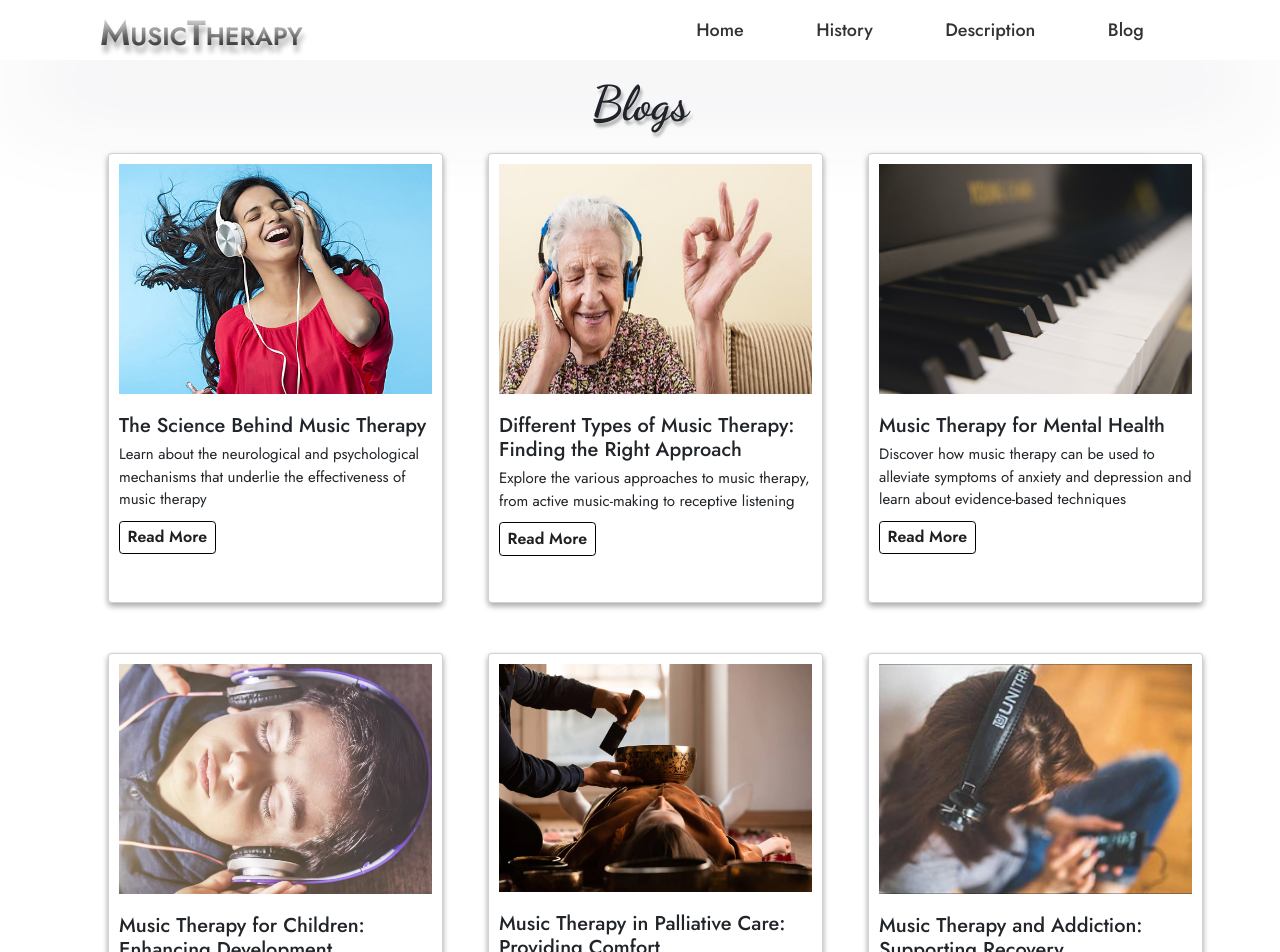
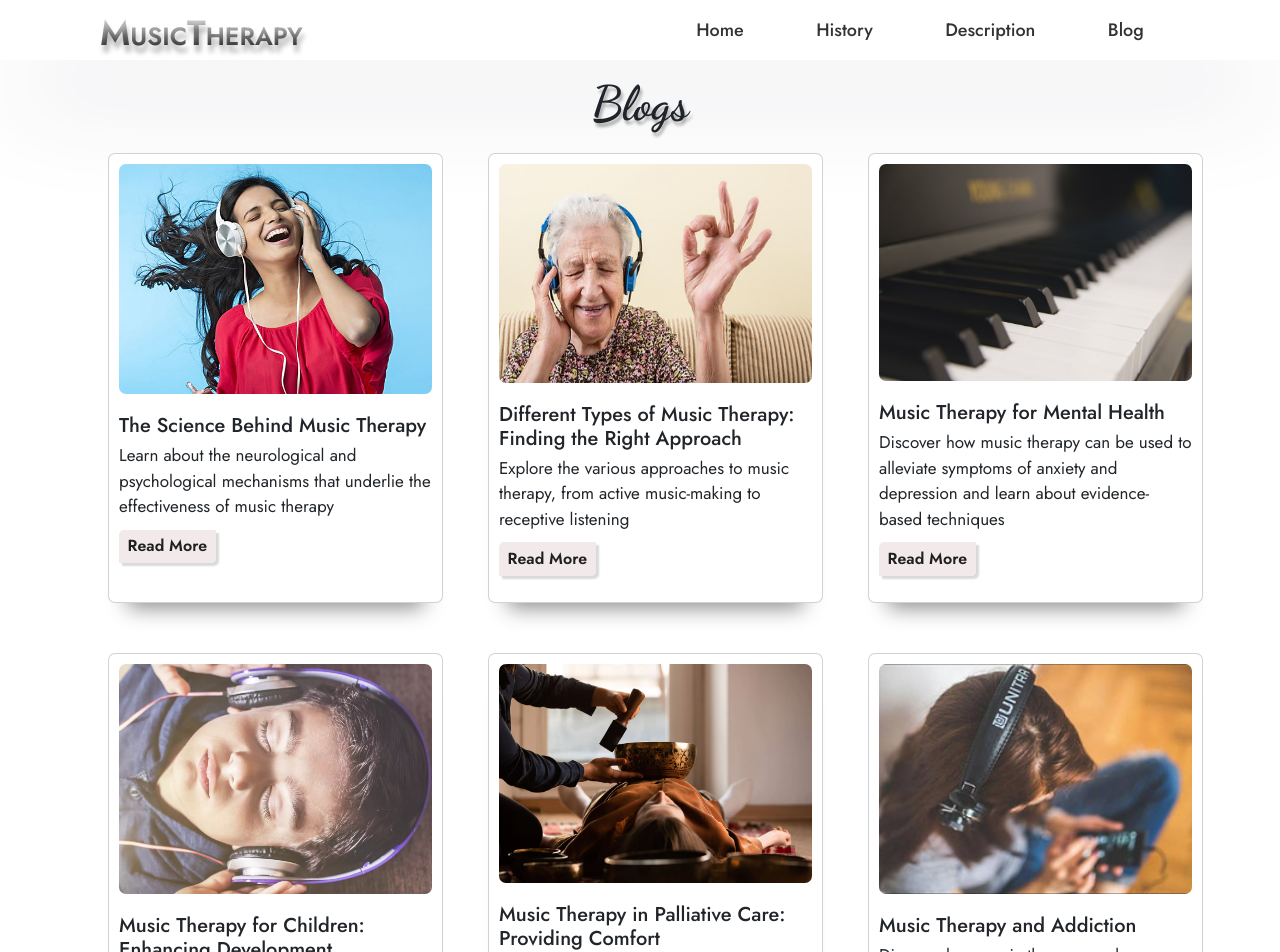
Before and after one commit to ankitmalik84/music, a React (Create React App) app: page /blog in a window 1280 px wide. Shown: the top 952 px of the page. Built offline with nearby package versions, Linux system fonts and the light colour scheme.

Commit message:
modified:   src/pages/Blog.jsx

```diff
--- a/src/pages/Blog.css
+++ b/src/pages/Blog.css
@@ -19,12 +19,13 @@
     justify-content: center;
 }
 .card{
-    box-shadow: rgba(0, 0, 0, 0.16) 0px 3px 6px, rgba(0, 0, 0, 0.23) 0px 3px 6px;
+    box-shadow: rgba(0, 0, 0, 0.45) 0px 25px 20px -20px;
     height: 450px;
     margin-bottom: 40px;
     margin-left: 30px;
     margin-right: auto;
     transition: all .4s;
+    border-radius: 7px;
 }
 .back-button{
     font-size: 20px;
@@ -34,15 +35,17 @@
     box-shadow: rgba(17, 17, 26, 0.1) 0px 4px 16px, rgba(17, 17, 26, 0.1) 0px 8px 24px, rgba(17, 17, 26, 0.1) 0px 16px 56px;
     transition: all .4s;
     color: rgb(255, 255, 255);
+
 }
 
 .card-img-top {
     width: 100%;
     height: 250px;
     padding: 10px;
+    border-radius: 17px;
   }
 .card-text {
-    font-size: 15px;
+    font-size: 17px;
 }
 
 .text-box {
@@ -76,8 +79,9 @@
 }
 
 .btn-white {
-    background-color: #ffffff;
-    border: 1px solid black;
+    background-color: #f0e7e7dc;
+    border-radius: 5px 0px 5px 0px;
+    box-shadow: rgba(0, 0, 0, 0.15) 3px 3px 2px;
     color: #201f1f;
 }
 
--- a/src/pages/Blog.jsx
+++ b/src/pages/Blog.jsx
@@ -53,7 +53,7 @@ const cards = [
   },
   {
     image: img6,
-    title: "Music Therapy and Addiction: Supporting Recovery ",
+    title: "Music Therapy and Addiction ",
     text: "Discover how music therapy can be integrated into addiction treatment programs to support recovery, reduce stress",
     description:
       "Music therapy can be used to address a range of challenges that individuals with addiction may face, including anxiety, depression, trauma, and cravings. Through music, individuals can learn to express themselves in healthy ways, regulate their emotions, and build coping skills.For individuals in recovery, music therapy can provide a sense of comfort and support, helping them to deal with the emotional challenges that can arise during the recovery process. Music can also provide a positive outlet for emotions, helping individuals to process their feelings without turning to drugs or alcohol.",
```
